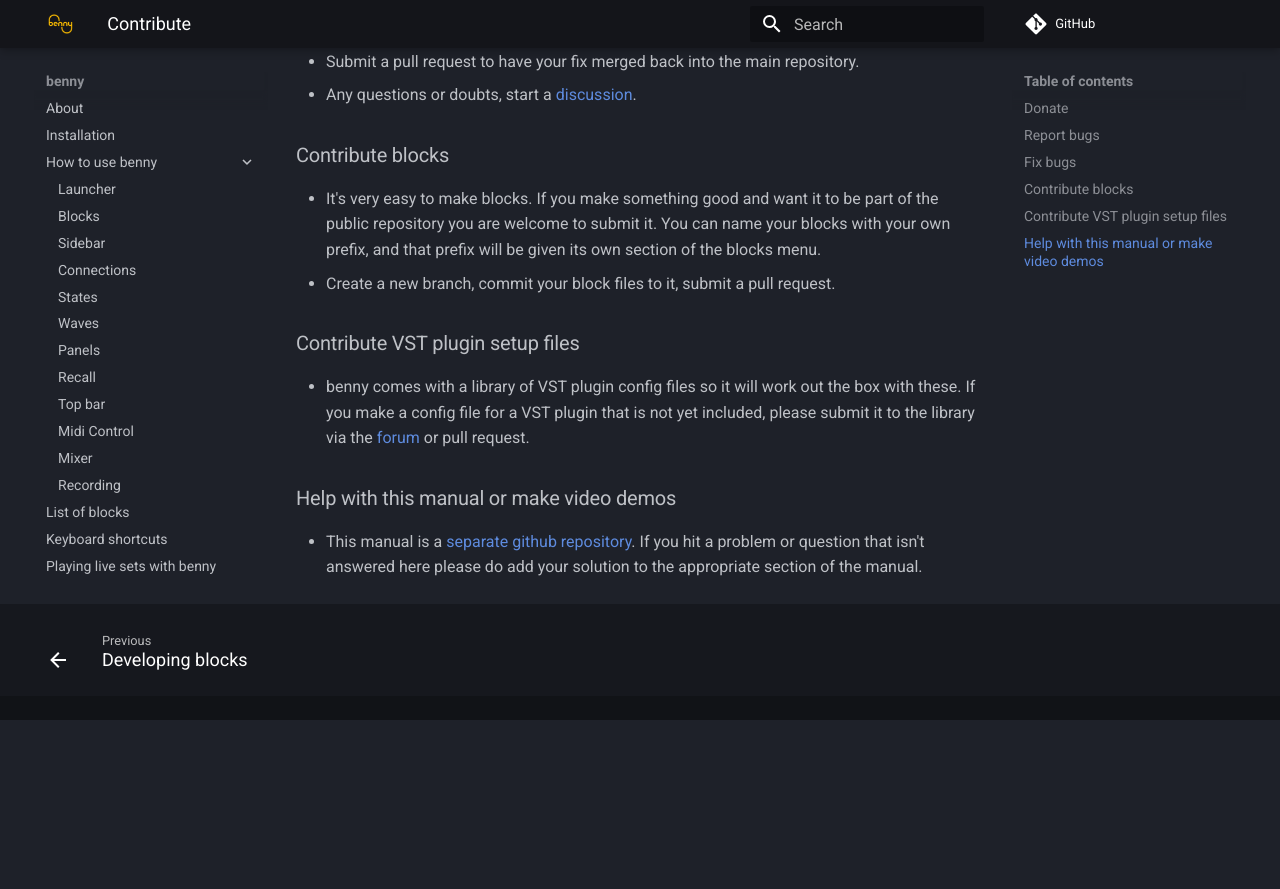
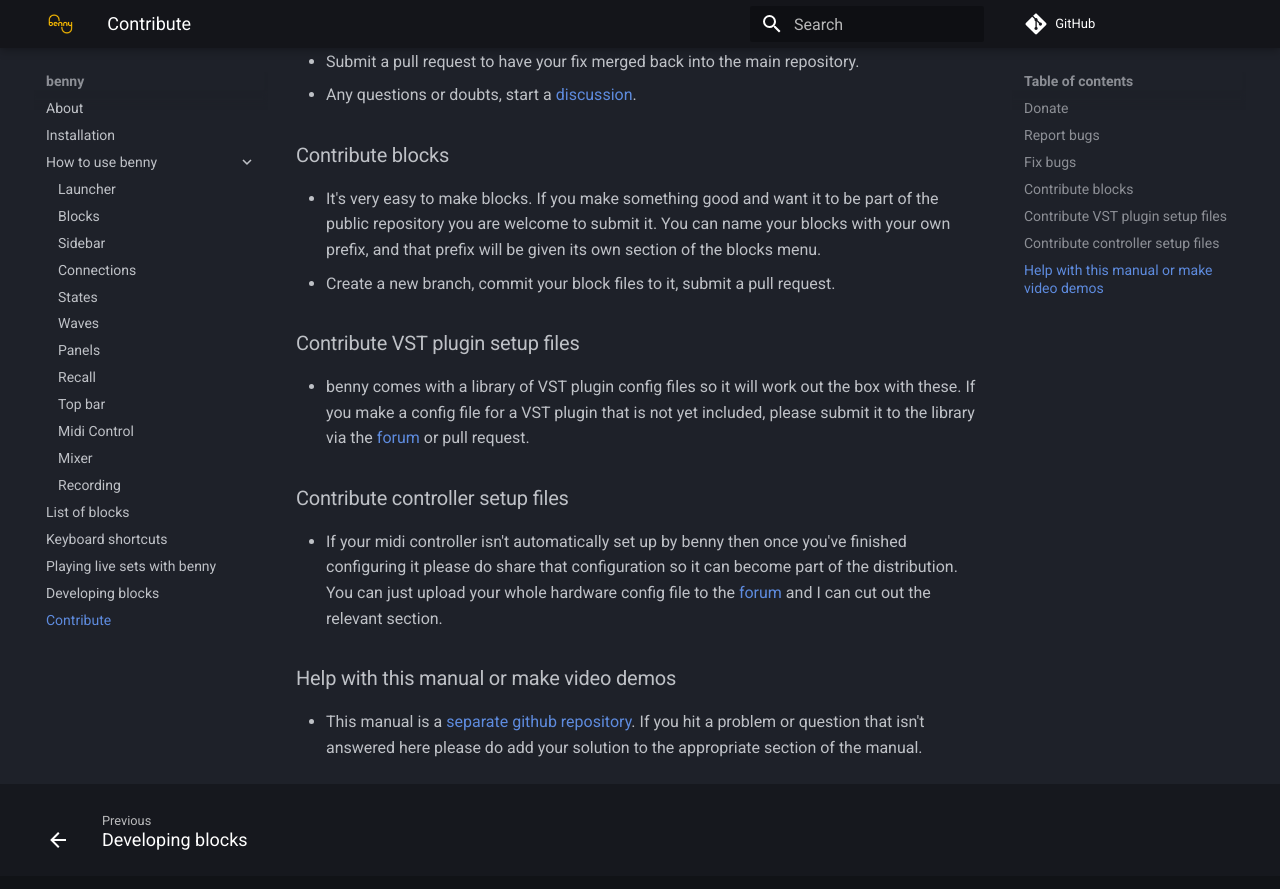
Before and after one commit to playbenny/benny_manual, an MkDocs documentation site: the page built from docs/contribute.md, in a window 1280 px wide and 900 px high, scrolled down 629 px. Shown: the top 889 px of the window. Built offline with MkDocs 1.6.1 and Material for MkDocs 9.7.7, drawn with Linux system fonts in a browser that asks for light colours; comment, search, counter and statistics services are not loaded; before the commit the page ends 1349 px from its top, so only the background shows below that.

Commit message:
Update contribute.md

```diff
--- a/docs/contribute.md
+++ b/docs/contribute.md
@@ -15,5 +15,7 @@
 - Create a new branch, commit your block files to it, submit a pull request.
 ### Contribute VST plugin setup files
 - benny comes with a library of VST plugin config files so it will work out the box with these. If you make a config file for a VST plugin that is not yet included, please submit it to the library via the [forum](https://github.com/playbenny/benny/discussions) or pull request.
+### Contribute controller setup files
+- If your midi controller isn't automatically set up by benny then once you've finished configuring it please do share that configuration so it can become part of the distribution. You can just upload your whole hardware config file to the [forum](https://github.com/playbenny/benny/discussions) and I can cut out the relevant section.
 ### Help with this manual or make video demos
 - This manual is a [separate github repository](https://github.com/playbenny/bennyDocs). If you hit a problem or question that isn't answered here please do add your solution to the appropriate section of the manual.
```
